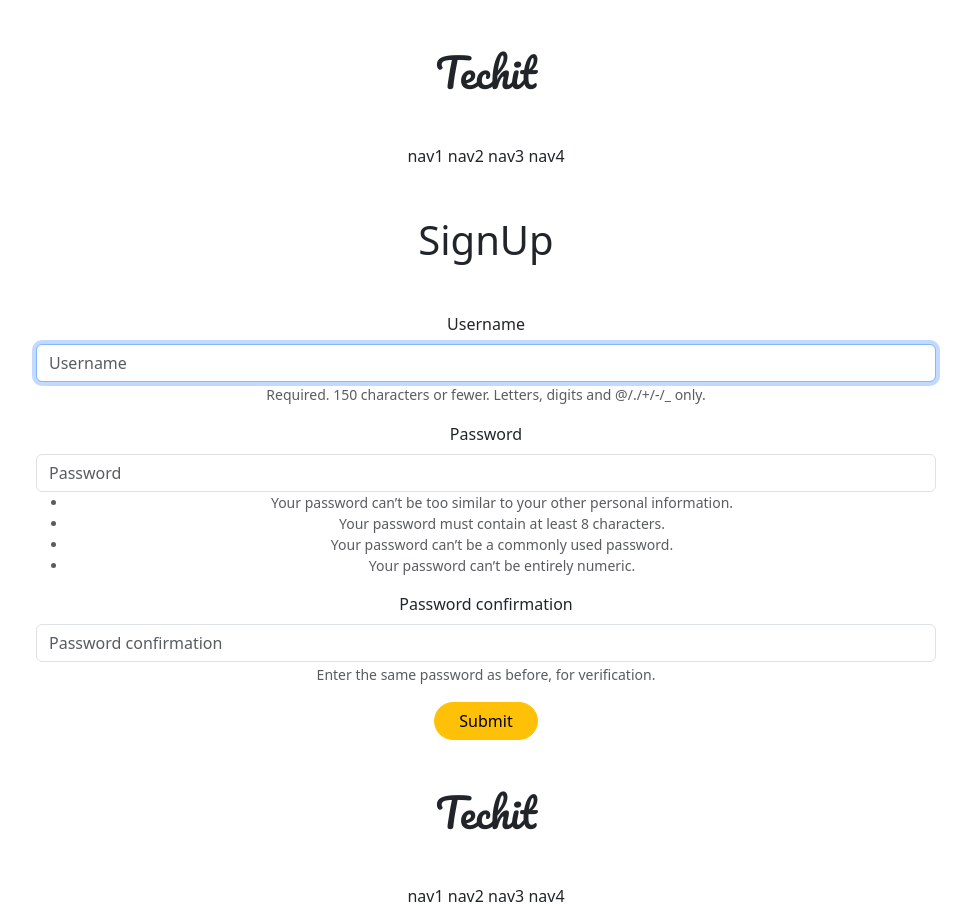
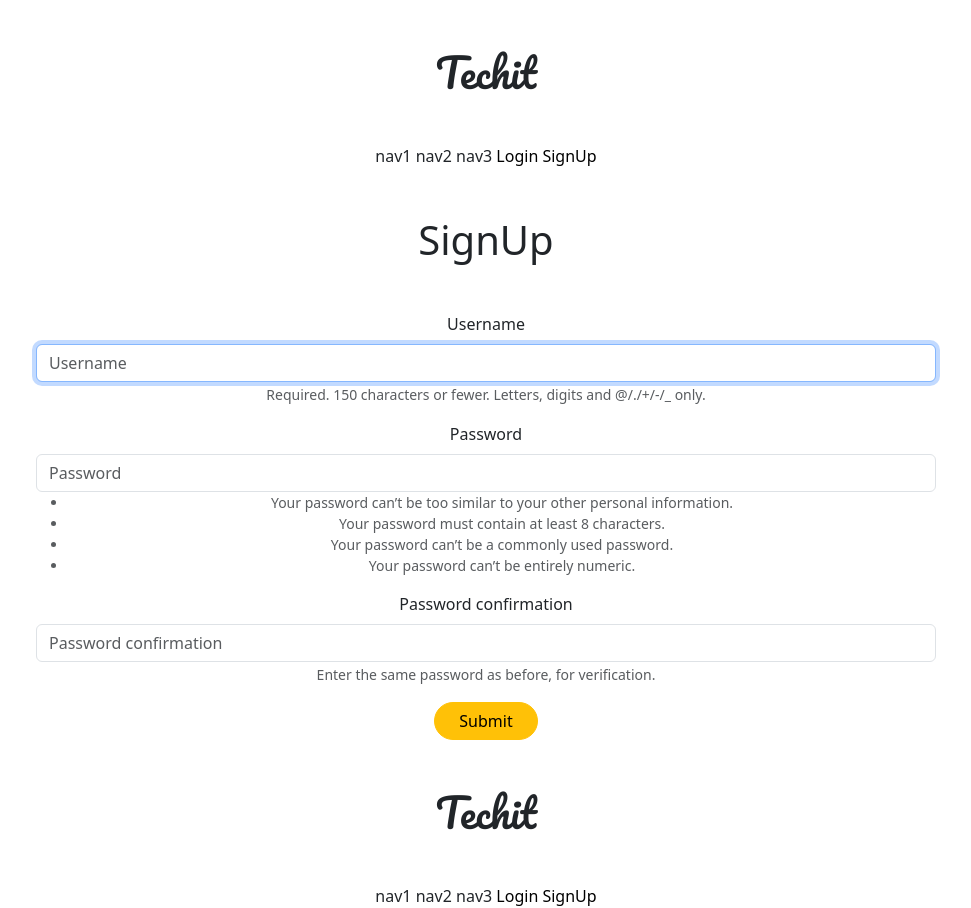
Before and after one commit to YunHarry/split2, a Django app: page /accounts/create/ in a window 1280 px wide. Shown: the whole page, without its empty margins (154-1125 px from the left). Run offline with Django 4.2, Linux system fonts and the light colour scheme; some libraries are stand-ins or nearby versions.

Commit message:
header login and sign-up links updated

```diff
--- a/templates/header.html
+++ b/templates/header.html
@@ -1,7 +1,6 @@
 <div style = "text-align: center;">
     <div>
         <h1 class="my-5"; style="font-family: 'Pacifico', cursive;">
-
             Techit
         </h1>
     </div>
@@ -9,6 +8,24 @@
         <span>nav1</span>
         <span>nav2</span>
         <span>nav3</span>
-        <span>nav4</span>
+        {% if user.is_authenticated %}
+
+        <span>
+            <a href="{% url 'accountapp:logout' %}">
+                Logout
+            </a>
+        </span>
+        {% else %}
+        <span>
+            <a href="{% url 'accountapp:login' %}">
+                Login
+            </a>
+        </span>
+        <span>
+            <a href="{% url 'accountapp:create' %}">
+                SignUp
+            </a>
+        </span>
+        {% endif %}
     </div>
 </div>
```
